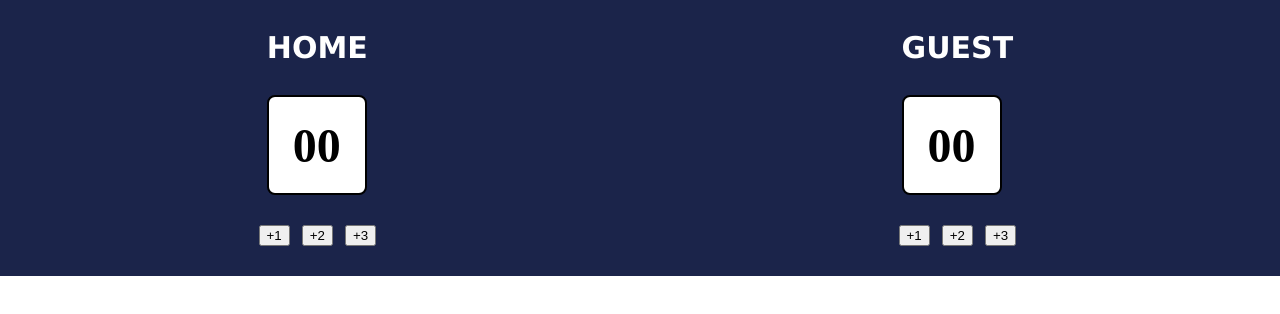
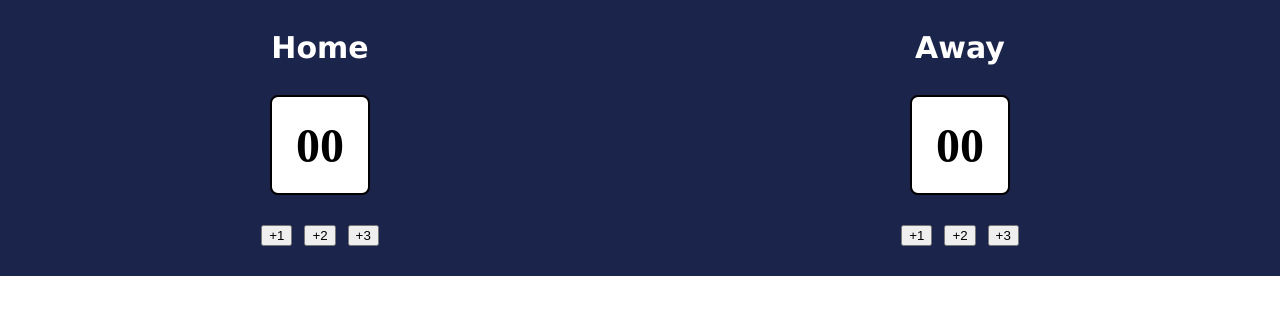
Before and after one commit to BimBim-lab/basket, a plain HTML site: page index.html in a window 1280 px wide. Drawn offline with Linux system fonts and the light colour scheme; a web font is replaced by a local one.

Commit message:
Update index.html
ganti ya

```diff
--- a/index.html
+++ b/index.html
@@ -6,7 +6,7 @@
     <body>
         <div class="container">
             <div class="team">
-                <h2>HOME</h2>
+                <h2>Home</h2>
                 <h1 id="number-home">00</h1>
                 <ul class="score-button">
                     <li><button onclick="haddOne()">+1</button></li>
@@ -15,7 +15,7 @@
                 </ul>
             </div>
             <div class="team">
-                <h2>GUEST</h2>
+                <h2>Away</h2>
                 <h1 id="number-guest">00</h1>
                 <ul class="score-button">
                     <li><button onclick="gaddOne()">+1</button></li>
```
